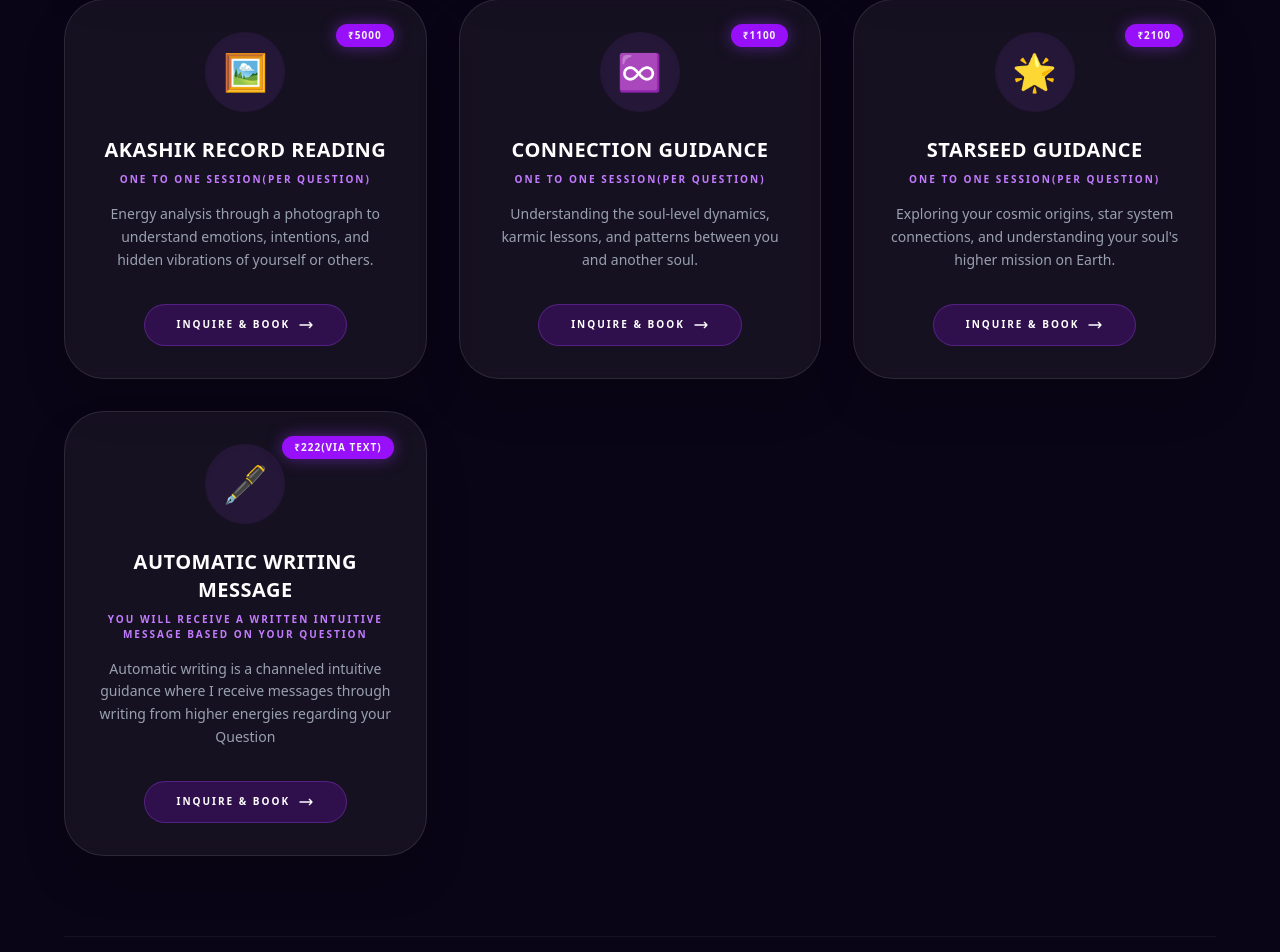
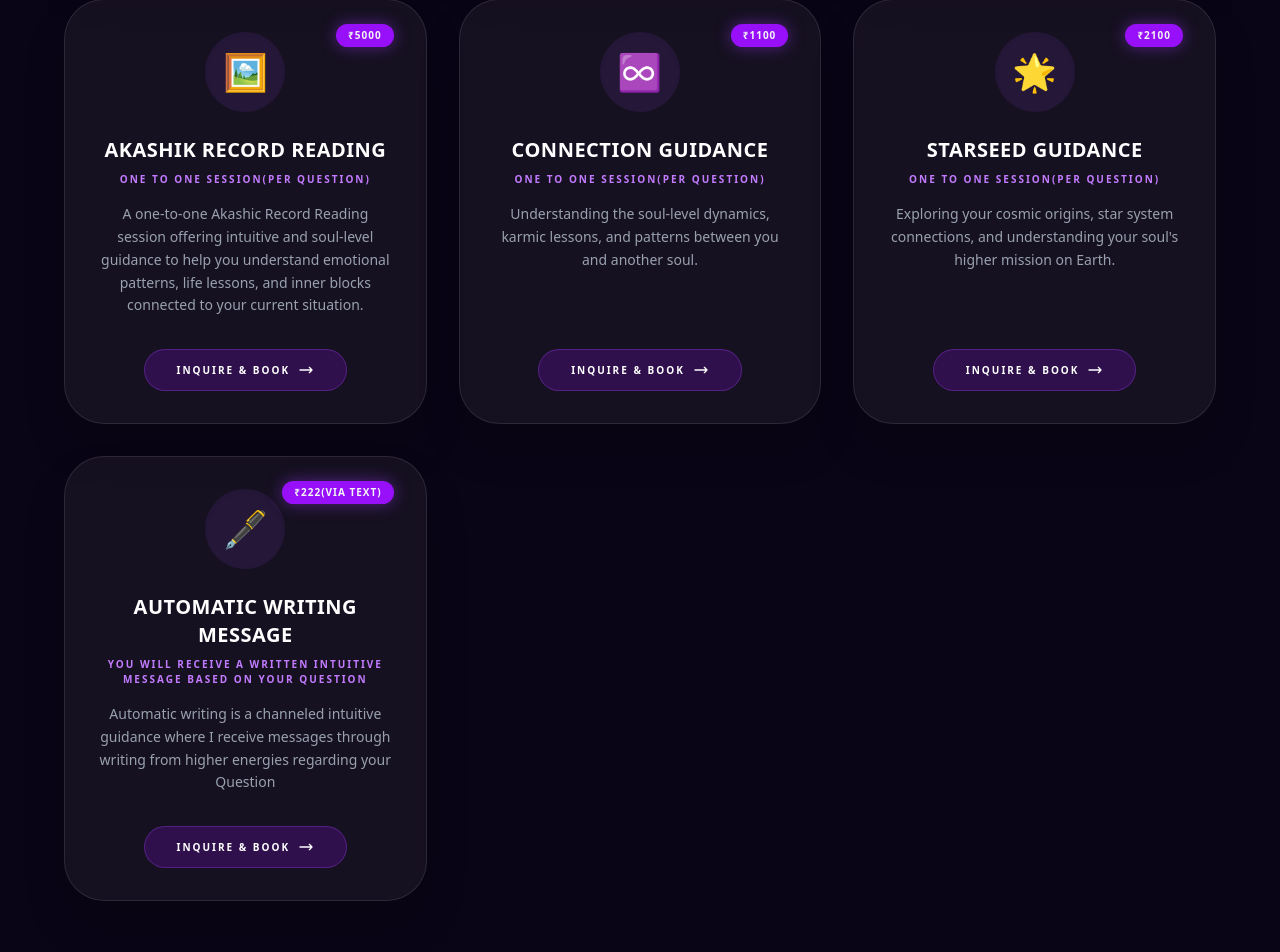
Before and after one commit to RanjanaDevi1104/SurbhiProject, a React (Vite) app in the folder frontedproject/: page /services in a window 1280 px wide. Shown: the part 872-1824 px from the top of the page. Built offline with nearby package versions, Linux system fonts and the light colour scheme; sample sign-in values are in the browser's storage.

Commit message:
new  updated

```diff
--- a/frontedproject/src/Pages/Services.jsx
+++ b/frontedproject/src/Pages/Services.jsx
@@ -31,7 +31,7 @@ export default function Services() {
       icon: "🖼️",
       duration: "one to one Session(per question)",
       price: "₹5000",
-      desc: "Energy analysis through a photograph to understand emotions, intentions, and hidden vibrations of yourself or others.",
+      desc: "A one-to-one Akashic Record Reading session offering intuitive and soul-level guidance to help you understand emotional patterns, life lessons, and inner blocks connected to your current situation.",
       link: "https://wa.me/919805210692?text=Hello%20I%20want%20to%20book%20Photo%20Energy%20Reading%20(₹777)",
     },
     {
```
